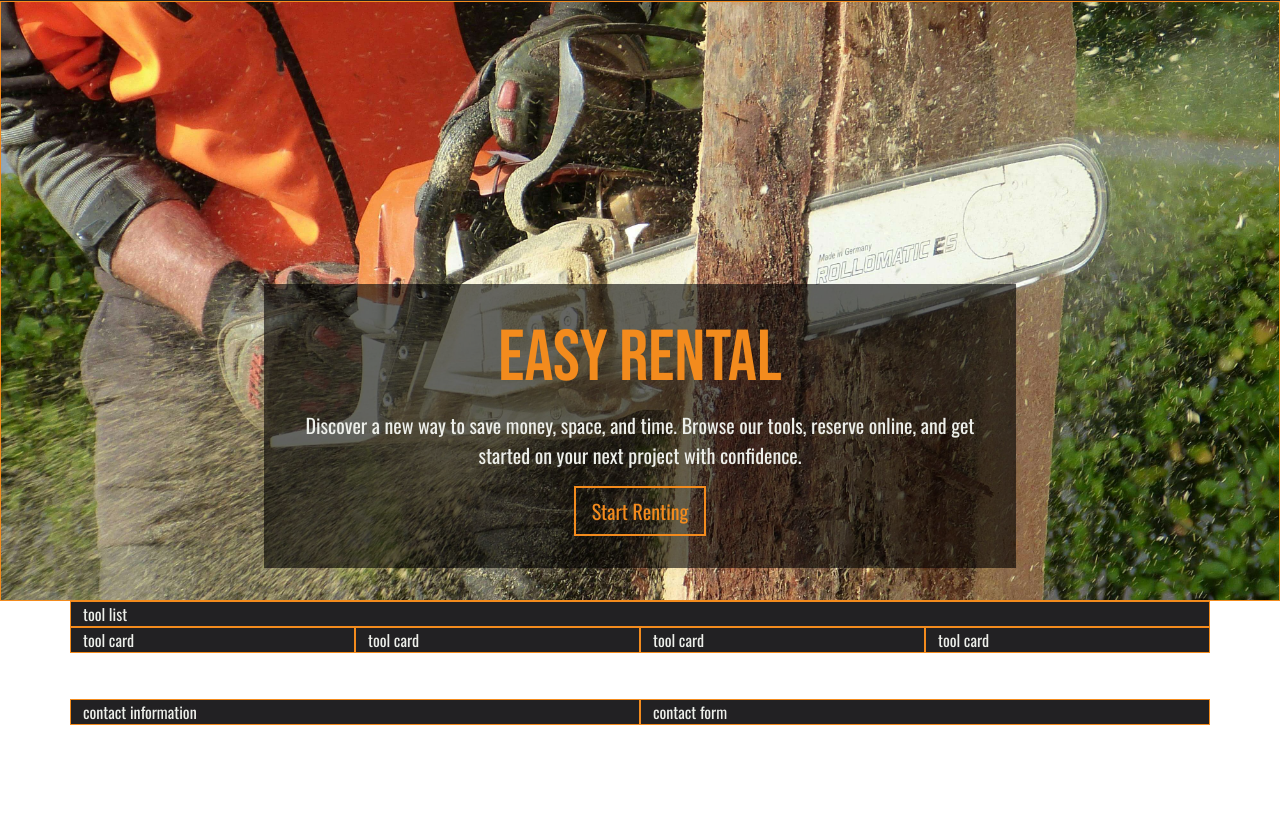
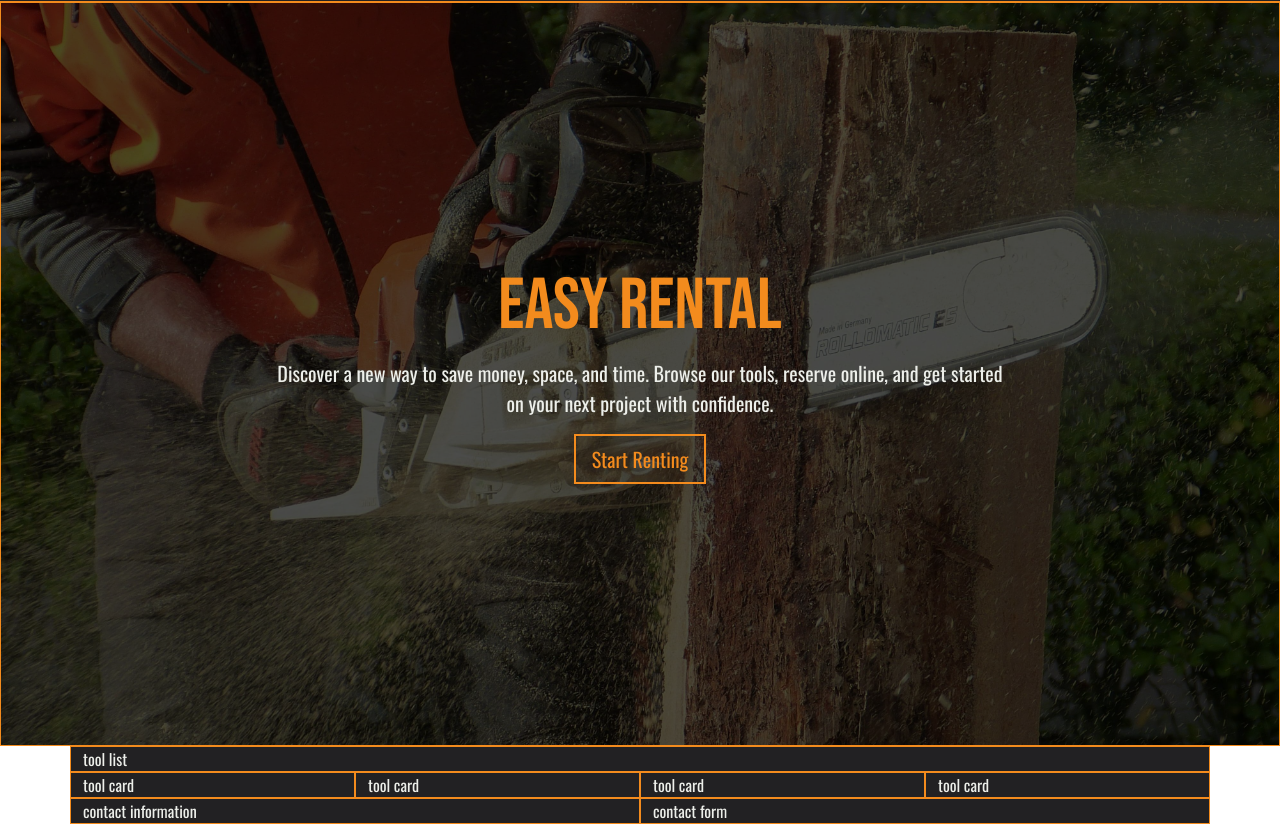
Before and after one commit to HouriaNouhKhanjar/easy-rental, a plain HTML site: page index.html in a window 1280 px wide. Shown: the part 75-899 px from the top of the page. Before the commit the page ends 800 px from the top, so only its background shows below. Drawn offline with nearby package versions, Linux system fonts and the light colour scheme.

Commit message:
edit style hero section

```diff
--- a/assets/css/style.css
+++ b/assets/css/style.css
@@ -43,6 +43,7 @@ h3 {
 /* Navbar */
 #navbar {
     background-color: var(--dark-color) !important;
+    border-bottom: 1px solid var(--primary-color);
 }
 
 #navbar .nav-item {
@@ -70,19 +71,22 @@ h3 {
 
 /* Header */
 .hero {
-    display: flex;
-    height: 75vh;
-    justify-content: center;
-    align-items: flex-end;
-    padding-bottom: 2rem;
+    height: 93vh;
+    padding: unset;
     background: var(--dark-color) url("../images/hero-image.jpg") no-repeat center center/cover;
 }
 
+.hero-container {
+    width: 100%;
+    height: 100%;
+    display: flex;
+    justify-content: center;
+    align-items: center;
+    padding: 2rem;
+    background-color: rgb(0, 0, 0, .7);
+}
 .hero-content {
-    width: 85%;
     text-align: center;
-    padding: 2rem;
-    background-color: rgb(0, 0, 0, .6);
 }
 
 
--- a/index.html
+++ b/index.html
@@ -63,6 +63,7 @@
     <header class="container-fluid">
         <div class="row">
             <div class="col-12 hero">
+                <div class="hero-container">
                     <div class="hero-content">
                         <h1 class="display-2">Easy Rental</h1>
                         <p class="lead">Discover a new way to save money, space, and time. Browse our tools,
@@ -70,6 +71,7 @@
                         <a href="#tool-section" alt="go to tools list">
                             <button type="button" class="btn btn-lg action-button">Start Renting</button>
                         </a>
+                    </div>
                 </div>
             </div>
         </div>
```
Lines whose indentation alone changed are shown as unchanged.
